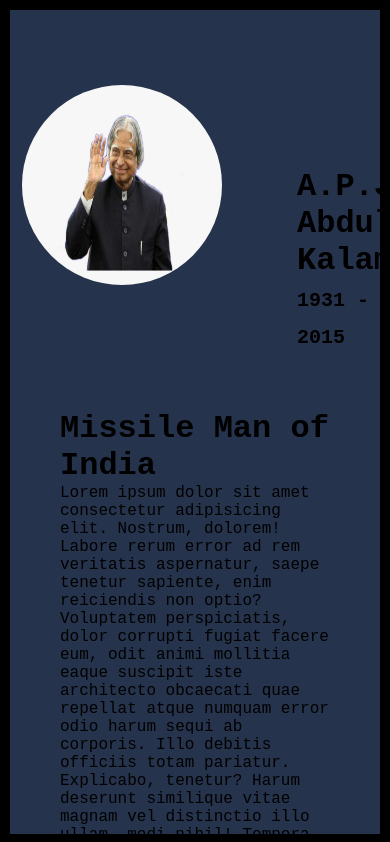
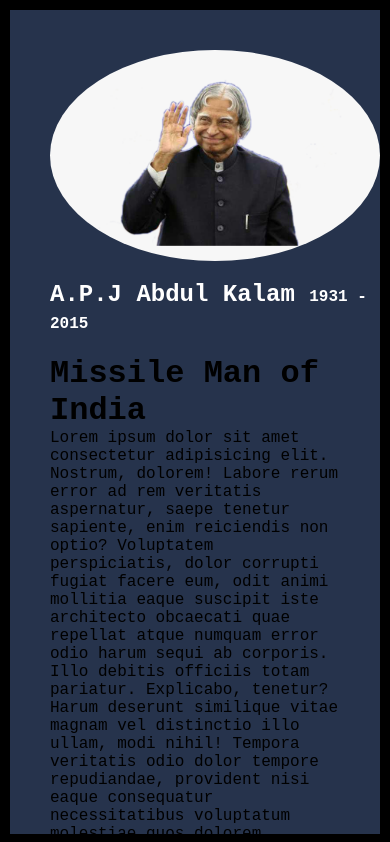
Before and after one commit to Raghu020rs/CSS_MINOR_PROJECT, a plain HTML site: page Project_3/index.html in a window 390 px wide. Shown: the top 842 px of the page. Drawn offline with Linux system fonts and the light colour scheme.

Commit message:
second commit

```diff
--- a/Project_3/style2.css
+++ b/Project_3/style2.css
@@ -10,36 +10,51 @@ html, body {
 }
 
 .main{
-  height: 100%;
+  height: 100vh;
   width: 100%;
   background-color: rgb(38, 51, 76);
   border: 10px solid black;
-
+  padding:20px;
 }
 .inner_1{
   display: flex;
   align-items: center;
   justify-content: center;
+  flex-wrap: wrap;
 }
 
 img {
-  height: 200px;
-  width: 200px;
-  border-radius: 100px;
-  margin: 75px;
+  height: auto;
+  max-width: 100%;
+  border-radius: 50%;
+  margin: 20px;
 }
 
 .inner_1 h1{
-  margin-top: 150px;
-  margin-right: 50px;
+  margin: 20pxpx;
+  color: white;
 }
 
 .inner_1 span{
-  font-size: 20px;
+  font-size: 1rem;
 
 }
 
 .inner_2 {
 
-  margin: 50px;
+  margin: 20px;
 }
+
+@media (max-width: 768px) {
+  .inner_1 {
+    flex-direction: column; /* stack image & text */
+  }
+
+  .inner_1 h1 {
+    font-size: 1.5rem;
+  }
+
+  .inner_2 {
+    font-size: 1rem;
+  }
+}
```
Also changed, not shown: Project_4/index.html (added, +11 -0 lines).
